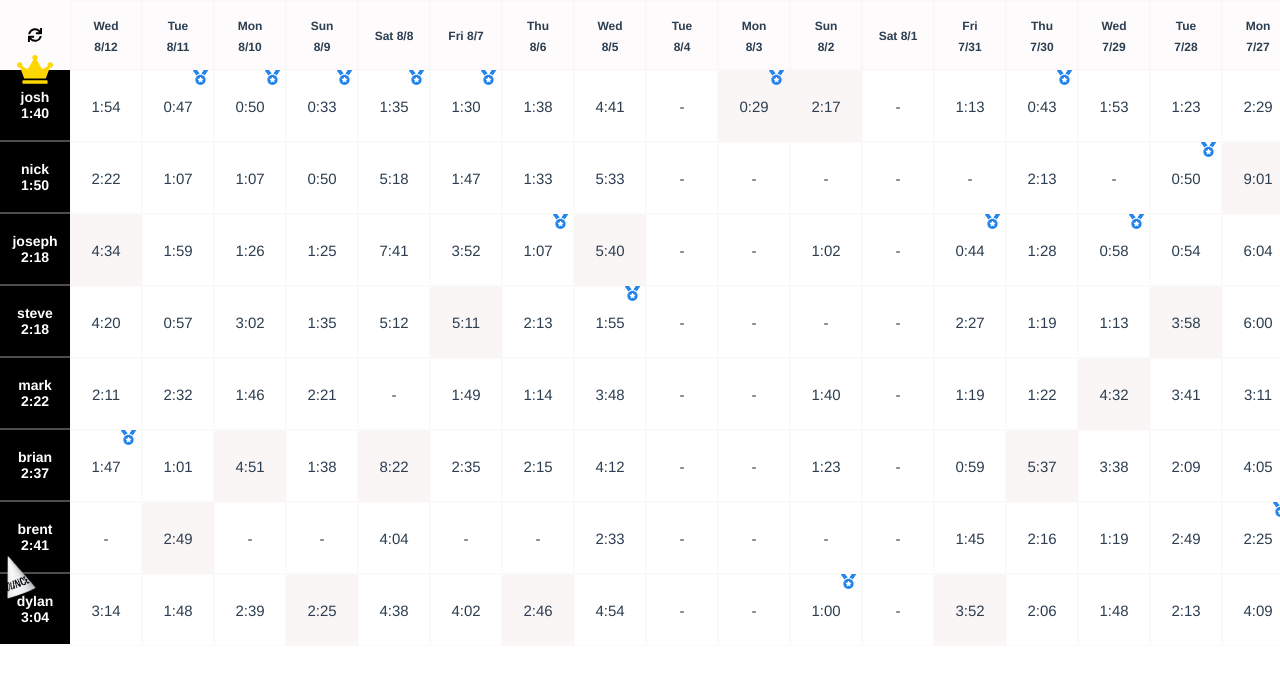
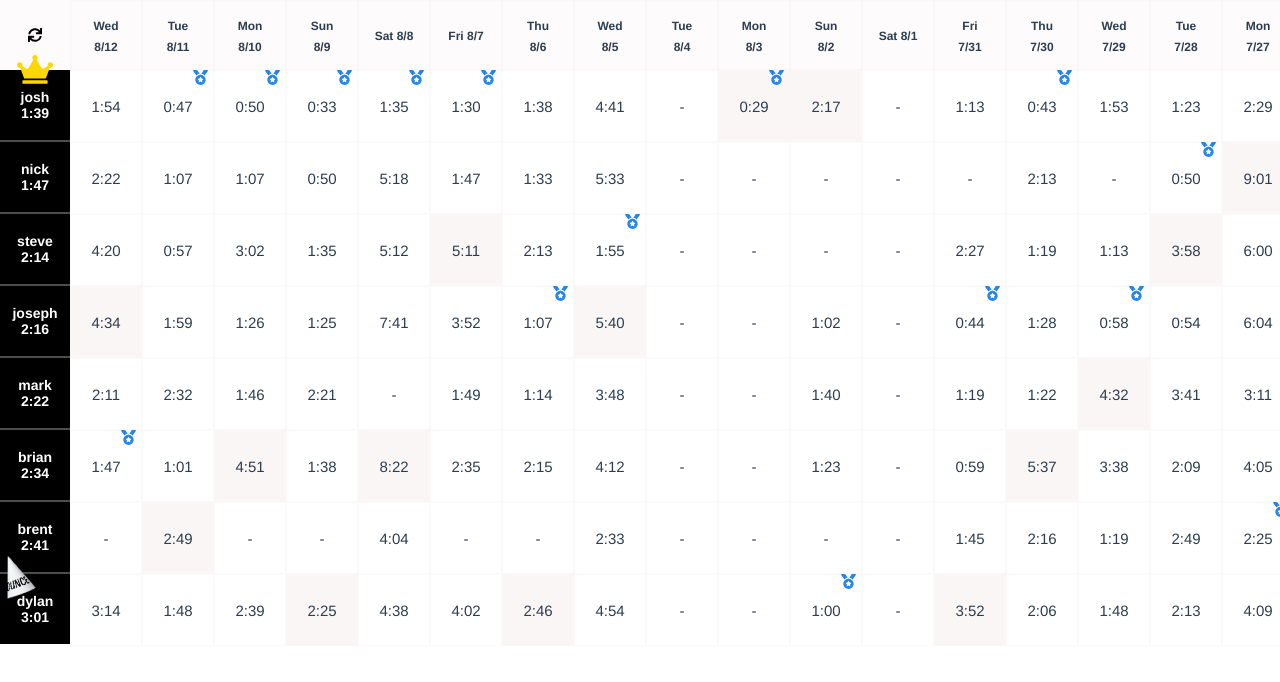
Before and after one commit to josephcross/nyt-scores, a Vue app: page / in a window 1280 px wide. Shown: the top 682 px of the page. Built offline with nearby package versions, Linux system fonts and the light colour scheme.

Commit message:
mon/tues

```diff
--- a/src/App.vue
+++ b/src/App.vue
@@ -53,6 +53,8 @@
     },
     boys() {
       const timesBrian = {
+        '9/15': '0:37',
+        '9/14': '1:28',
         '9/13': '0:37',
         '9/12': '4:47',
         '9/11': '0:51',
@@ -115,6 +117,8 @@
       };
 
       const timesJoseph = {
+        '9/15': '0:26',
+        '9/14': '2:02',
         '9/13': '1:34',
         '9/12': '4:20',
         '9/11': '0:58',
@@ -177,6 +181,8 @@
       };
 
       const timesJosh = {
+        '9/15': '0:21',
+        '9/14': '1:31',
         '9/13': '0:54',
         '9/12': '0:52',
         '9/11': '2:03',
@@ -239,6 +245,8 @@
       }
 
       const timesDylan = {
+        '9/15': '2:04',
+        '9/14': '1:25',
         '9/13': '2:26',
         '9/12': '5:22',
         '9/11': '1:34',
@@ -301,6 +309,8 @@
       }
 
       const timesBrent = {
+        '9/15': '',
+        '9/14': '',
         '9/13': '',
         '9/12': '5:22',
         '9/11': '',
@@ -363,6 +373,8 @@
       }
 
       const timesMark = {
+        '9/15': '2:48',
+        '9/14': '1:58',
         '9/13': '2:59',
         '9/12': '4:52',
         '9/11': '2:40',
@@ -425,6 +437,8 @@
       }
 
       const timesNick = {
+        '9/15': '0:30',
+        '9/14': '0:40',
         '9/13': '0:42',
         '9/12': '1:35',
         '9/11': '1:04',
@@ -487,6 +501,8 @@
       }
 
       const timesSteve = {
+        '9/15': '0:22',
+        '9/14': '1:12',
         '9/13': '',
         '9/12': '4:05',
         '9/11': '0:56',
```
